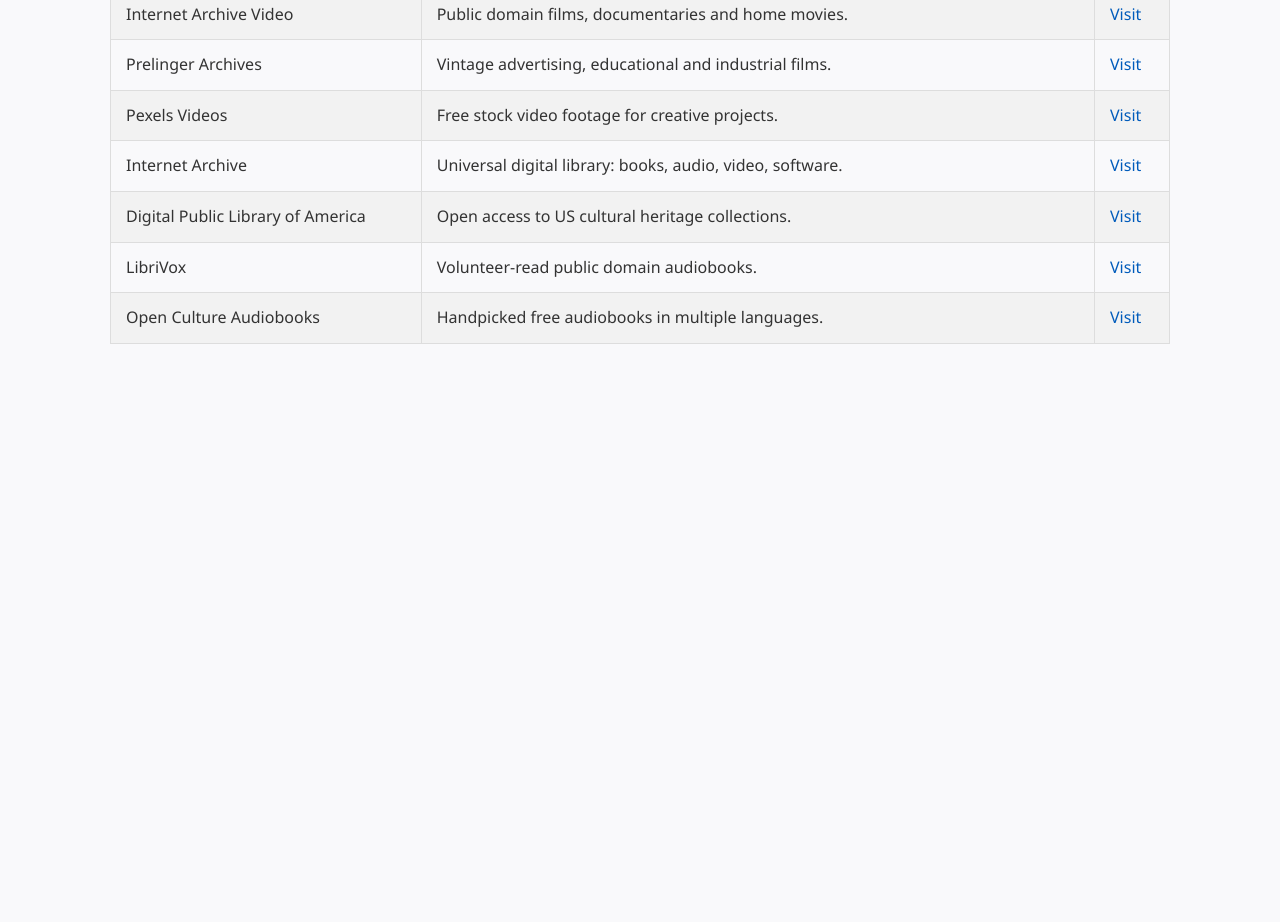
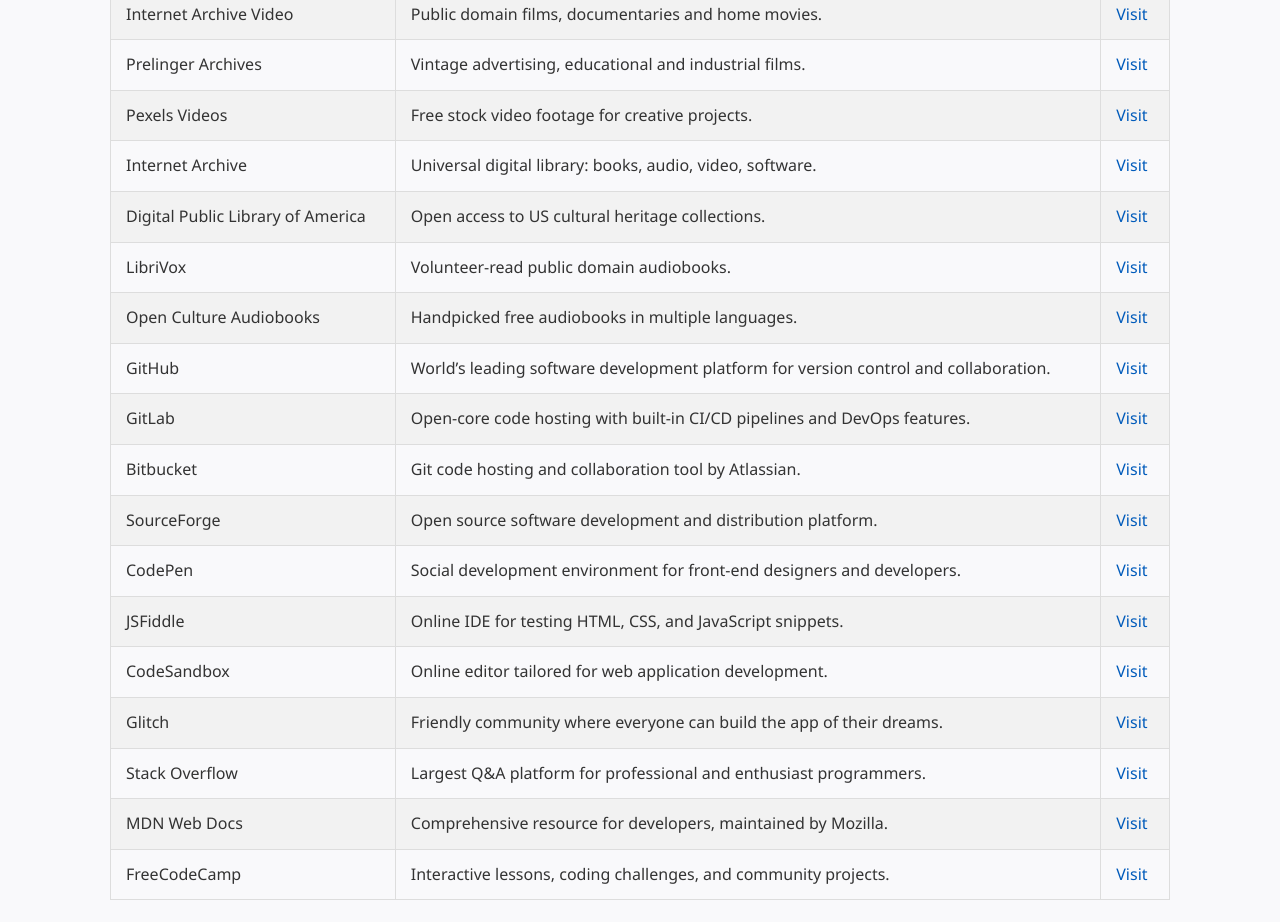
Before and after one commit to bocaletto-luca/Open-Public-Domain-Resources, a plain HTML site: page index.html in a window 1280 px wide. Shown: the part 1458-2380 px from the top of the page. Before the commit the page ends 1842 px from the top, so only its background shows below. Drawn offline with Linux system fonts and the light colour scheme.

Commit message:
Update index.html

```diff
--- a/index.html
+++ b/index.html
@@ -6,19 +6,18 @@
 
   <!-- SEO Meta Tags -->
   <title>Open & Public Domain Resources | Luca Bocaletto</title>
-  <meta name="description" content="A curated directory of high-quality open and public domain resources: free books, music, art, educational content, videos, archives, audiobooks and more." />
-  <meta name="keywords" content="public domain, open resources, free books, free music, free art, educational resources, OER, archives, audiobooks" />
+  <meta name="description" content="A curated directory of high-quality open and public domain resources: free books, music, art, educational content, videos, archives, audiobooks, and developer platforms." />
+  <meta name="keywords" content="public domain, open resources, free books, free music, free art, educational resources, videos, archives, audiobooks, developer platforms, GitHub, GitLab, CodePen" />
   <meta name="author" content="Luca Bocaletto" />
   <meta name="robots" content="index, follow" />
   <link rel="canonical" href="https://yourdomain.com/" />
 
   <!-- Open Graph -->
   <meta property="og:title" content="Open & Public Domain Resources" />
-  <meta property="og:description" content="Explore a comprehensive list of free and open-license books, music, art, educational materials, videos, archives, and audiobooks." />
+  <meta property="og:description" content="Explore a comprehensive list of free and open-license books, music, art, educational materials, videos, archives, audiobooks, and developer platforms." />
   <meta property="og:type" content="website" />
   <meta property="og:url" content="https://yourdomain.com/" />
 
-  <!-- Styles -->
   <style>
     * { box-sizing: border-box; margin: 0; padding: 0; }
     body {
@@ -157,7 +156,20 @@
 
       // Audiobooks
       { category: "Audiobooks", name: "LibriVox", description: "Volunteer-read public domain audiobooks.", url: "https://librivox.org" },
-      { category: "Audiobooks", name: "Open Culture Audiobooks", description: "Handpicked free audiobooks in multiple languages.", url: "https://www.openculture.com/freeaudiobooks" }
+      { category: "Audiobooks", name: "Open Culture Audiobooks", description: "Handpicked free audiobooks in multiple languages.", url: "https://www.openculture.com/freeaudiobooks" },
+
+      // Technology
+      { category: "Technology", name: "GitHub", description: "World’s leading software development platform for version control and collaboration.", url: "https://github.com" },
+      { category: "Technology", name: "GitLab", description: "Open-core code hosting with built-in CI/CD pipelines and DevOps features.", url: "https://gitlab.com" },
+      { category: "Technology", name: "Bitbucket", description: "Git code hosting and collaboration tool by Atlassian.", url: "https://bitbucket.org" },
+      { category: "Technology", name: "SourceForge", description: "Open source software development and distribution platform.", url: "https://sourceforge.net" },
+      { category: "Technology", name: "CodePen", description: "Social development environment for front-end designers and developers.", url: "https://codepen.io" },
+      { category: "Technology", name: "JSFiddle", description: "Online IDE for testing HTML, CSS, and JavaScript snippets.", url: "https://jsfiddle.net" },
+      { category: "Technology", name: "CodeSandbox", description: "Online editor tailored for web application development.", url: "https://codesandbox.io" },
+      { category: "Technology", name: "Glitch", description: "Friendly community where everyone can build the app of their dreams.", url: "https://glitch.com" },
+      { category: "Technology", name: "Stack Overflow", description: "Largest Q&A platform for professional and enthusiast programmers.", url: "https://stackoverflow.com" },
+      { category: "Technology", name: "MDN Web Docs", description: "Comprehensive resource for developers, maintained by Mozilla.", url: "https://developer.mozilla.org" },
+      { category: "Technology", name: "FreeCodeCamp", description: "Interactive lessons, coding challenges, and community projects.", url: "https://www.freecodecamp.org" }
     ];
 
     function populateCategories() {
```
